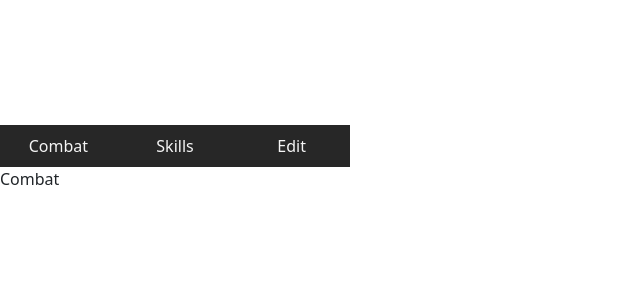
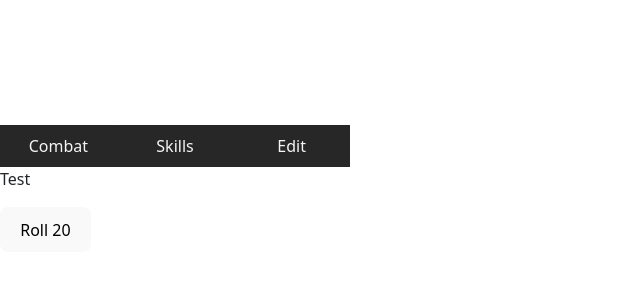
Before and after one commit to JonPeterP/dnd-extension, a React (Vite) app: page / in a window 1280 px wide. Shown: the top 300 px of the page, without its empty margins (0-640 px from the left). Built offline with nearby package versions, Linux system fonts and the light colour scheme.

Commit message:
Add roll function export

```diff
--- a/index.html
+++ b/index.html
@@ -4,7 +4,7 @@
     <meta charset="UTF-8" />
     <link rel="icon" type="image/svg+xml" href="/vite.svg" />
     <meta name="viewport" content="width=device-width, initial-scale=1.0" />
-    <title>Vite + React</title>
+    <title>DnD Roll20</title>
   </head>
   <body>
     <div id="root"></div>
--- a/src/App.jsx
+++ b/src/App.jsx
@@ -23,7 +23,7 @@ function App() {
 
   return (
     <div className="App">
-      <div class="container">
+      <div className="container">
         <Router>
         <Nav className="justify-content-center " bg="dark" justify variant="tabs" defaultActiveKey="/combat">
           <Nav.Item>
@@ -50,12 +50,19 @@ function App() {
   )
 }
 
-function Roll() {
-  var textarea = document.querySelector('textarea[title="Text Chat Input"]');
-  textarea.value = "Testing";
-  var sendbtn = document.getElementById("chatSendBtn");
-  sendbtn.click();
-  console.log(textarea);
+// function Roll(test) {
+//   console.log(test);
+//   console.log("button pressed");
+//   /*var textarea = document.querySelector('textarea[title="Text Chat Input"]');
+//   textarea.value = "Testing";
+//   var sendbtn = document.getElementById("chatSendBtn");
+//   sendbtn.click();
+//   console.log(textarea);
+//   */
+// }
+
+export const Roll = (test) =>{
+  console.log(test);
 }
 
 export default App
--- a/src/Pages/Combat.jsx
+++ b/src/Pages/Combat.jsx
@@ -1,12 +1,19 @@
+import { Button } from "bootstrap";
 import React from "react";
-
+import {Roll} from '../App';
 
 function Combat(){
     return(
     <div>
-        Combat
+        <p>Test</p>
+        <button onClick={() =>{
+            Roll("passing text");
+
+        }}>Roll 20</button>
     </div>
     )
 }
 
+
+
 export default Combat;
```
